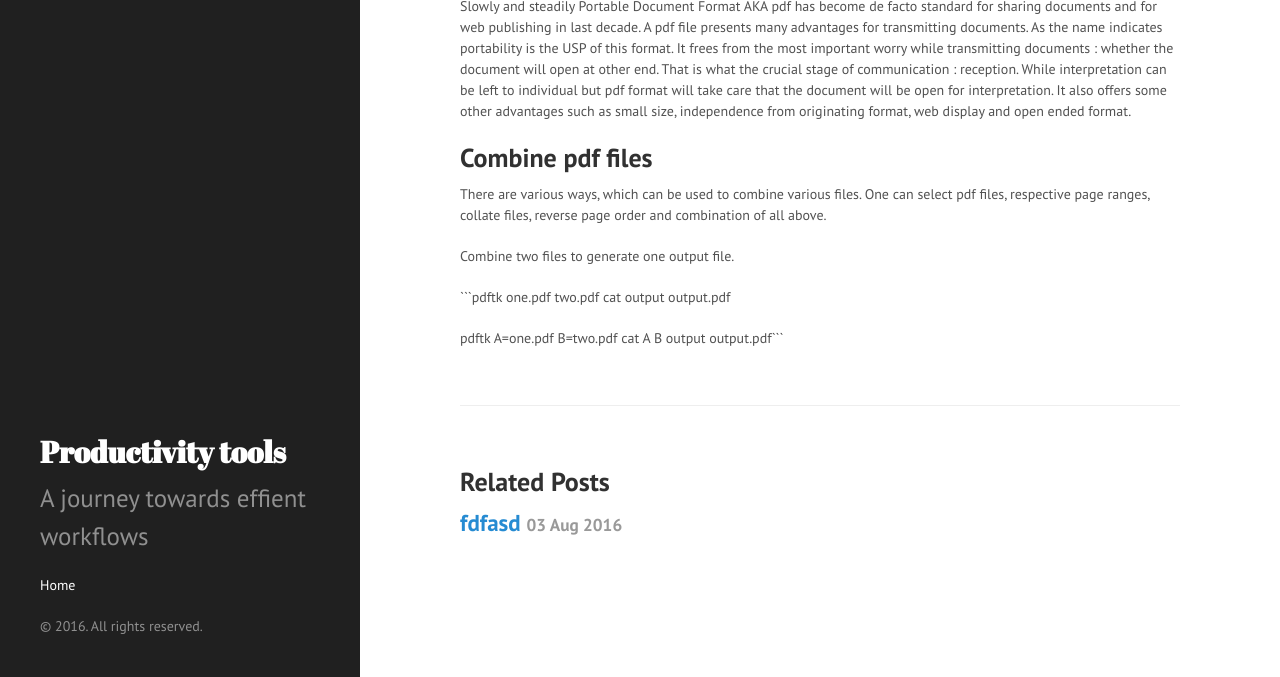
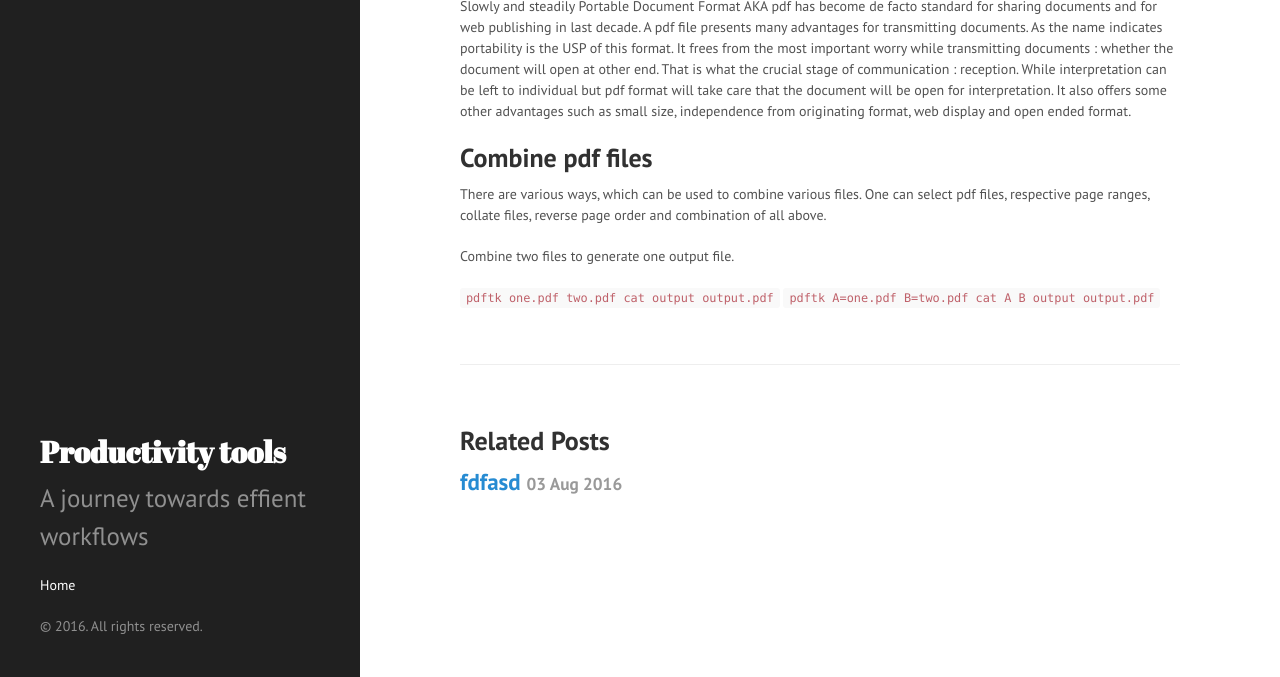
Before and after one commit to MaheshTK/MaheshTK.github.io, a Jekyll site: the page built from _posts/2016-08-03-manipulating-pdf-files.markdown, in a window 1280 px wide and 982 px high, cut to the strip 305-982 px from the top of the window. Built offline with Jekyll 4.4.1, drawn with Linux system fonts in a browser that asks for light colours.

Commit message:
Post update: Manipulating pdf files

````diff
--- a/_posts/2016-08-03-manipulating-pdf-files.markdown
+++ b/_posts/2016-08-03-manipulating-pdf-files.markdown
@@ -15,6 +15,5 @@ There are various ways, which can be used to combine various files. One can sele
 
 Combine two files to generate one output file.
 
-```pdftk one.pdf two.pdf cat output output.pdf
-
-pdftk A=one.pdf B=two.pdf cat A B output output.pdf```
+```pdftk one.pdf two.pdf cat output output.pdf ```
+```pdftk A=one.pdf B=two.pdf cat A B output output.pdf```
````
